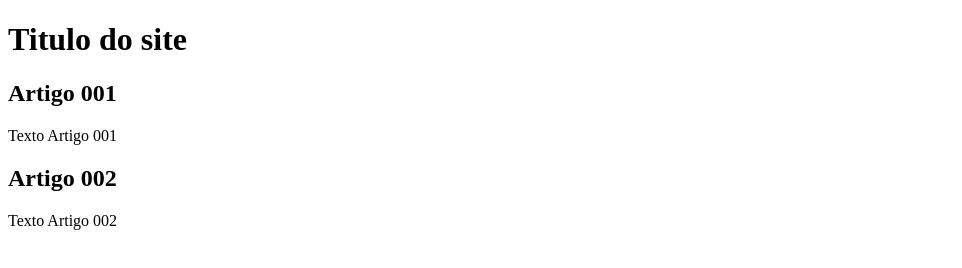
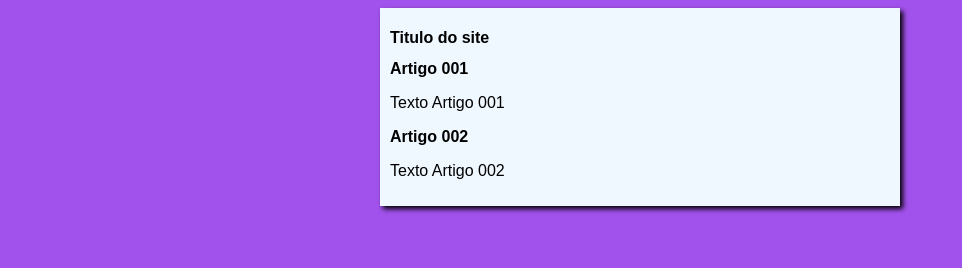
Before and after one commit to JunimF92/Projeto-Site, a plain HTML site: page index.html in a window 1280 px wide. Shown: the whole page, without its empty margins (0-962 px from the left). Drawn offline with Linux system fonts and the light colour scheme.

Commit message:
iniciei o designe

```diff
--- /dev/null
+++ b/estilus/style.css
@@ -0,0 +1,17 @@
+* {
+    font-family: Arial, Helvetica, sans-serif;
+    font-size: 16px;
+}
+
+body {
+    background-color: rgb(162, 82, 236);
+
+}
+
+main {
+    background-color: aliceblue;
+    width: 500px;
+    margin: auto;
+    padding: 10px;
+    box-shadow: 3px 3px 5px black;
+}
--- a/index.html
+++ b/index.html
@@ -5,6 +5,7 @@
     <meta http-equiv="X-UA-Compatible" content="IE=edge">
     <meta name="viewport" content="width=device-width, initial-scale=1.0">
     <title>Titulo do site</title>
+    <link rel="stylesheet" href="estilus/style.css">
 </head>
 <body>
     <main>
```
